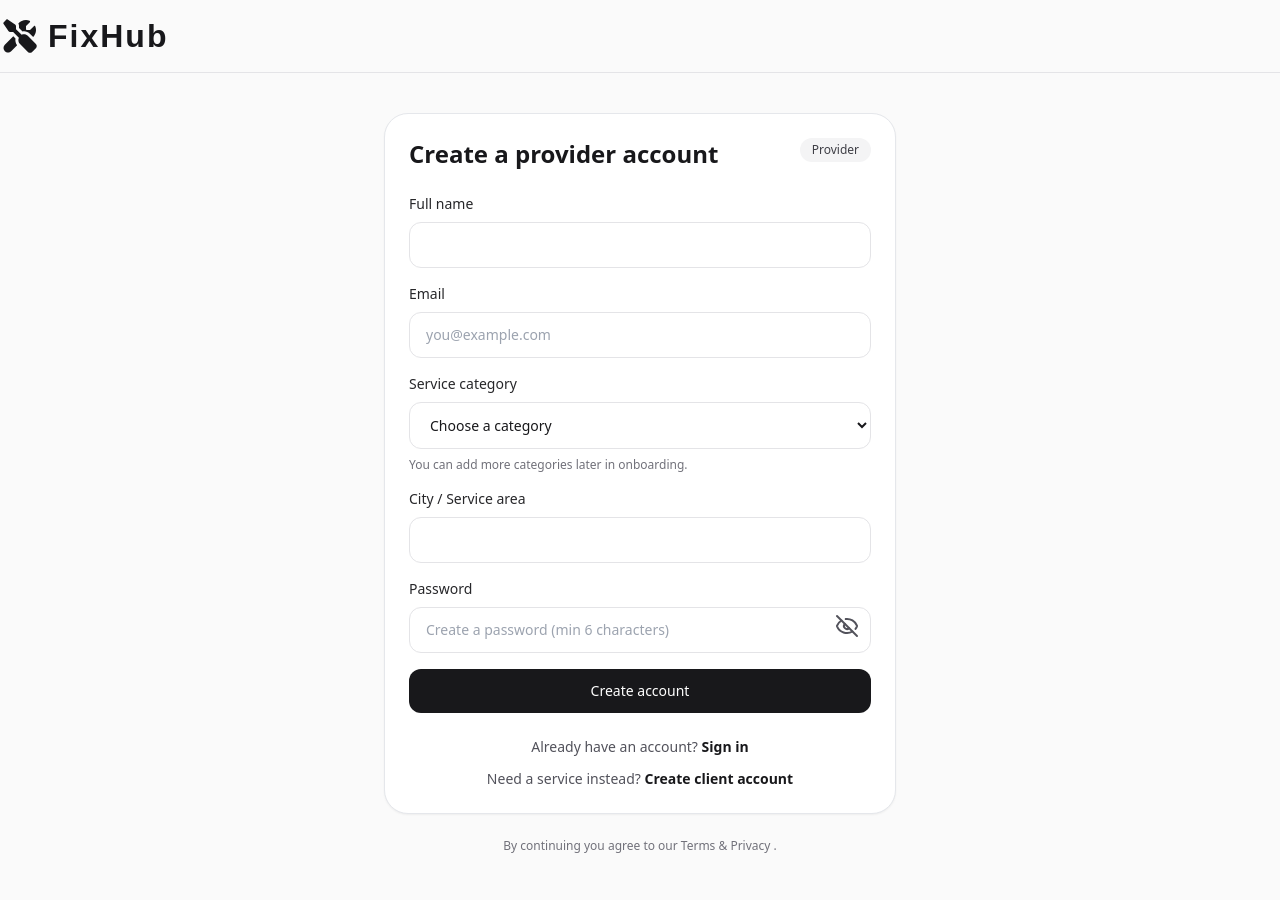
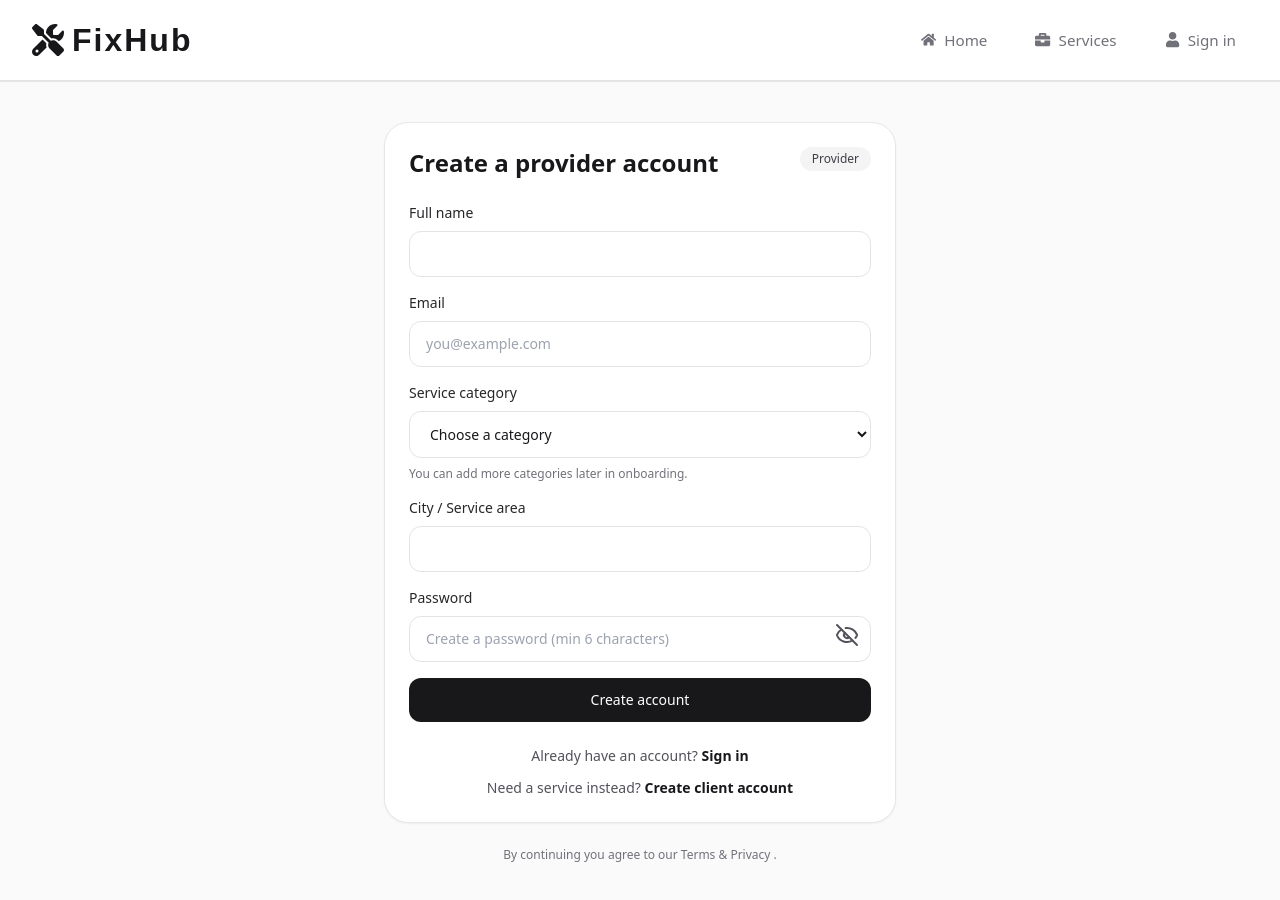
Before and after one commit to saifbenyaakoub/PFE, a React (Create React App) app in the folder frontend/: page /sign-up/provider in a window 1280 px wide. Shown: the top 900 px of the page. Built offline with nearby package versions, Linux system fonts and the light colour scheme.

Commit message:
correct nav

```diff
--- a/frontend/src/components/AuthLayout.js
+++ b/frontend/src/components/AuthLayout.js
@@ -1,33 +1,9 @@
 import React from "react";
 import { Outlet, useLocation } from "react-router-dom";
-import { FontAwesomeIcon } from "@fortawesome/react-fontawesome";
-import { faScrewdriverWrench } from "@fortawesome/free-solid-svg-icons";
-import { useNavigate } from "react-router-dom";
-
-function Logo() {
-  const navigate = useNavigate();
-  return (
-    <div
-      style={{
-        display: "flex",
-        alignItems: "center",
-        gap: "0.5rem",
-        fontSize: "2rem",
-        fontWeight: 700,
-        color: "#18181b",
-        textDecoration: "none",
-        letterSpacing: "2px",
-        fontFamily: "fantasy",
-        cursor: "pointer",
-      }}
-      onClick={() => navigate('./HomePage')}
-    >
-      <FontAwesomeIcon icon={faScrewdriverWrench} />FixHub
-    </div >
-  );
-}
+import Navbar from '../pages/navbar';
 
 export default function AuthLayout() {
+
   const location = useLocation();
   const isAuth = ["/get-started", "/sign-in", "/sign-up/client", "/sign-up/provider"].includes(
     location.pathname
@@ -38,11 +14,7 @@ export default function AuthLayout() {
   return (
     <div className="min-h-full">
       <div >
-        <div className="mx-auto flex max-w-[85rem] items-center py-5">
-          <div className="flex items-center gap-2 text-2xl font-bold text-zinc-900">
-            <Logo />
-          </div>
-        </div>
+        <Navbar />
         <div className="h-px w-full bg-zinc-200" />
         <div className="min-h-screen flex items-center justify-center px-4 py-10">
           <div className="w-full max-w-md sm:max-w-lg">
```
